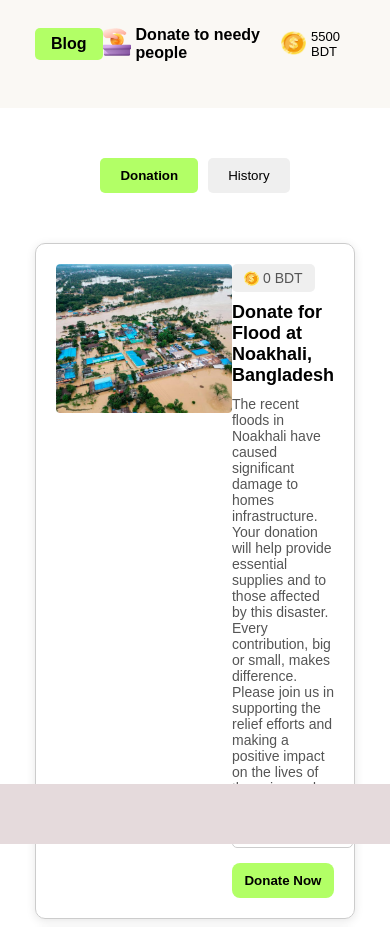
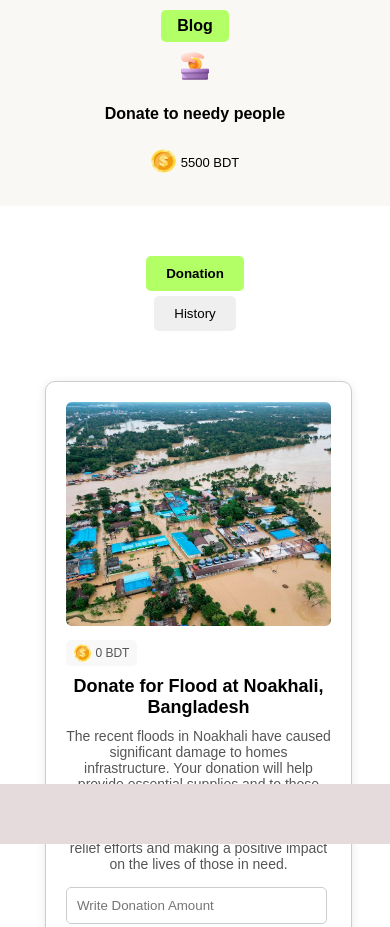
Before and after one commit to chumkimodak20031994/Donate-to-needy-people, a plain HTML site: page index.html in a window 390 px wide. Shown: the top 927 px of the page. Drawn offline with Linux system fonts and the light colour scheme.

Commit message:
responsive tablet & mobile

```diff
--- a/css/style.css
+++ b/css/style.css
@@ -73,11 +73,18 @@ body {
   font-weight: bold;
 }
 
+.donation-container {
+  margin-bottom: 80px;
+  margin-left: 45px;
+  margin-right: 80px;
+}
 
 .donation-section {
+  width: 100%;
   display: flex;
-  justify-content: space-between;
-  margin: 10px 35px;
+  justify-content: space-around;
+  align-items: stretch;
+  gap: 10px;
   padding: 20px;
   border: 0.5px solid #ccc;
   box-shadow: 0 2px 10px rgba(0, 0, 0, 0.1);
@@ -85,15 +92,20 @@ body {
   overflow: hidden;
 }
 
-.donation-section img {
-  width: 100%;
+.donation-section-img {
+  max-width: 100%;
+  flex-shrink: 0;
   height: auto;
-  display: block;
+  object-fit: cover;
 
 }
 
 .card-content {
+  flex-shrink: 0;
   width: 50%;
+  display: flex;
+  flex-direction: column;
+  justify-content: space-between;
 }
 
 .card-title {
@@ -109,7 +121,6 @@ body {
 }
 
 .donation-input {
-  width: 97%;
   padding: 10px;
   margin-bottom: 15px;
   border: 1px solid #ccc;
@@ -132,7 +143,10 @@ body {
   list-style: none;
   border-radius: 10px;
   padding: 15px 30px;
-  margin: 15px;
+  margin-top: 15px;
+  margin-bottom: 15px;
+  margin-right: 40px;
+  border: 0.5px solid #ccc;
   box-shadow: 0 2px 6px rgba(0, 0, 0, 0.08);
 
 }
@@ -153,30 +167,39 @@ body {
 
 .coin-btn {
   display: flex;
+  flex-direction: row;
   align-items: center;
   gap: 4px;
-  padding: 6px 12px;
+  padding: 4px 8px;
   border-radius: 5px;
-  font-size: 14px;
+  font-size: 12px;
   font-weight: 500;
   color: #555;
   border: none;
+  background: #f8f8f8;
   margin-bottom: 10px;
+  object-fit: contain;
+  white-space: nowrap;
+  width: fit-content;
+
 }
 
 .coin-btn img {
-  width: 15px;
-  height: 15px;
+  width: 18px;
+  height: 18px;
+  object-fit: contain;
 }
+
+
 
 .fotter-content {
   background-color: rgb(229, 218, 220);
   padding: 30px;
   position: fixed;
-  margin-top: 10px;
   bottom: 0;
   left: 0;
   width: 100%;
+  z-index: 1000;
 }
 
 .qa-section {
@@ -197,7 +220,8 @@ body {
   background: #fff;
   border-radius: 10px;
   padding: 15px 20px;
-  margin: 15px;
+  margin: 15px 45px;
+  border: 0.5px solid #ccc;
   box-shadow: 0 1px 6px rgba(0, 0, 0, 0.08);
 }
 
@@ -214,3 +238,86 @@ body {
   padding: 8px 0 0 0;
   color: #333;
 }
+
+
+
+/* Tablet view (≥ 600px) */
+@media screen and (min-width: 600px) {
+  .navbar {
+    flex-direction: row;
+    padding: 15px 30px;
+  }
+
+  .donation-section {
+    flex-direction: row;
+    gap: 10px;
+
+  }
+
+  .donation-section img {
+    width: 100%;
+  }
+
+  .card-content {
+    width: 60%;
+  }
+}
+
+
+
+/* Desktop view (≥ 900px) */
+@media screen and (min-width: 900px) {
+  .navbar {
+    padding: 20px 50px;
+  }
+
+  .donation-section {
+    flex-direction: row;
+    align-items: flex-start;
+  }
+
+  .donation-section img {
+    max-width: 300px;
+  }
+
+  .card-content {
+    width: 70%;
+  }
+}
+
+/* Mobile (≤ 599px) */
+@media screen and (max-width: 599px) {
+  .navbar {
+    flex-direction: column;
+    text-align: center;
+    gap: 10px;
+  }
+
+  .navtwo {
+    flex-direction: column;
+  }
+
+  .donation-section {
+    flex-direction: column;
+    align-items: center;
+    text-align: center;
+  }
+
+  .donation-section img {
+    width: 100%;
+    max-width: 300px;
+  }
+
+  .card-content {
+    width: 100%;
+  }
+
+  .button-section {
+    flex-direction: column;
+    gap: 5px;
+  }
+
+  .donation-input {
+    width: 90%;
+  }
+}
--- a/index.html
+++ b/index.html
@@ -99,11 +99,11 @@
         History
       </button>
     </div>
-    <div id="donation-section">
+    <div class="donation-container" id="donation-section">
       <!-- Card 1 -->
       <div class="donation-section">
         <div>
-          <img src="./asset/feni.png" alt="Feni" />
+          <img class="donation-section-img" src="./asset/feni.png" alt="Feni" />
         </div>
         <div class="card-content">
           <button class="coin-btn">
```
